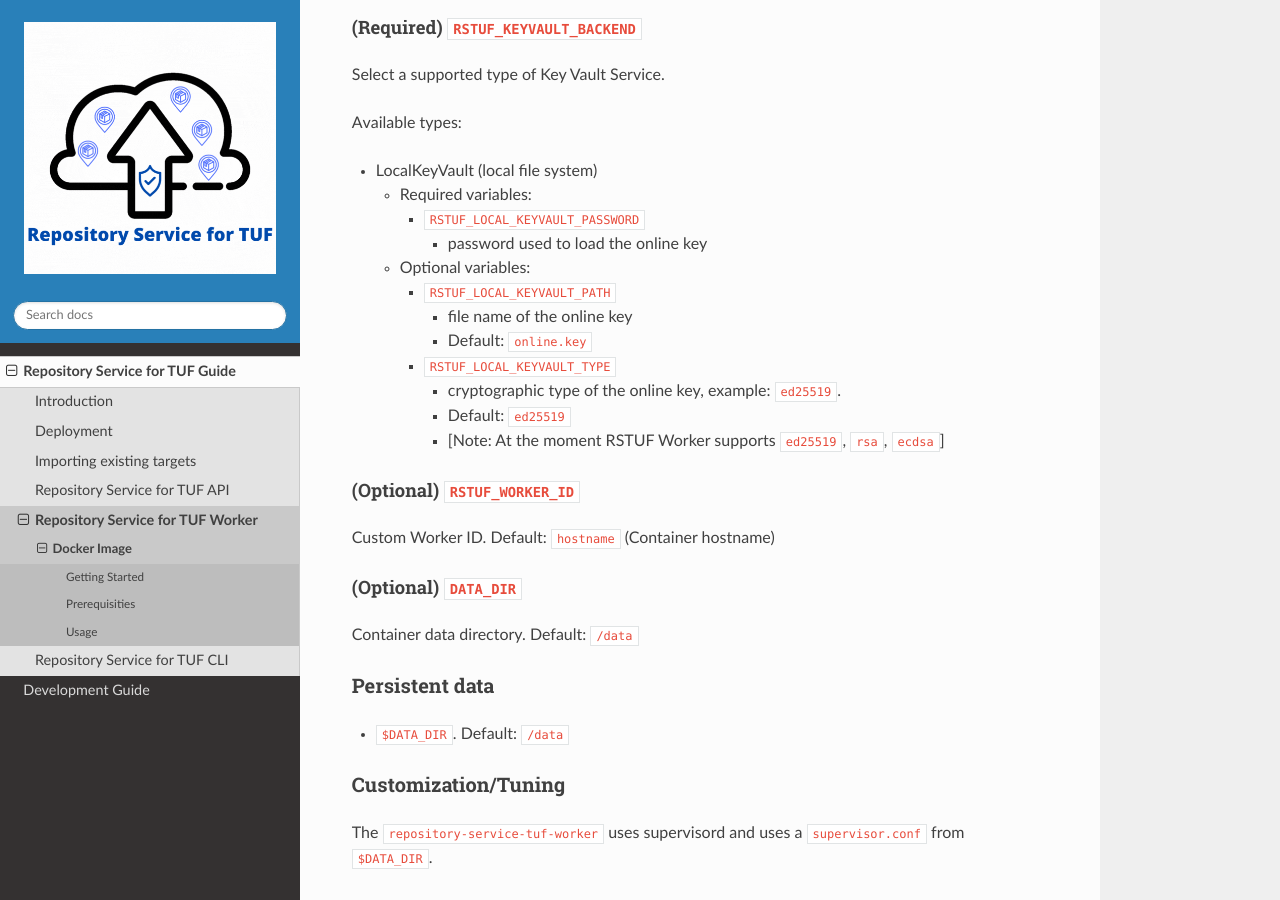
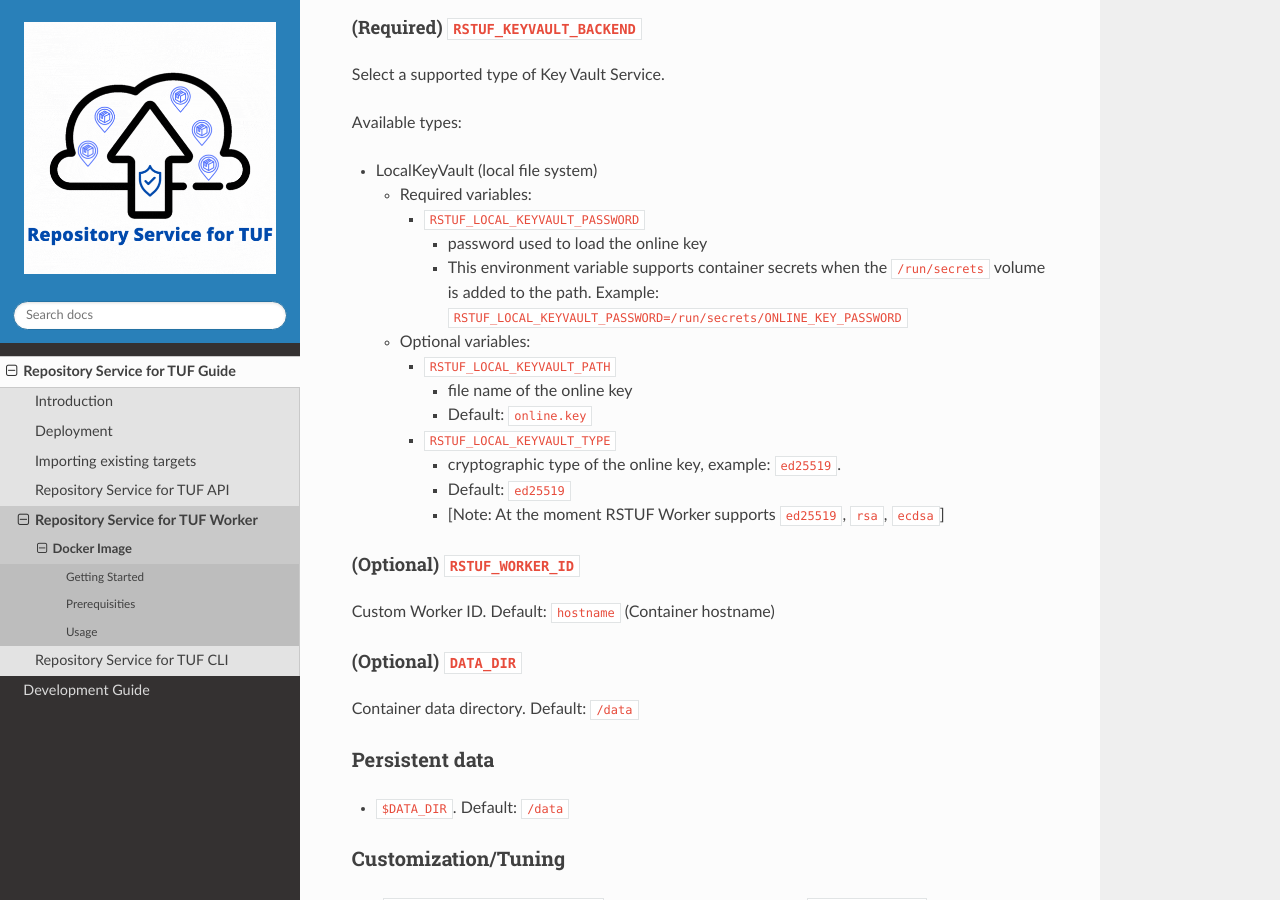
Before and after one commit to repository-service-tuf/repository-service-tuf, a Sphinx documentation site: the page built from docs/source/guide/repository-service-tuf-worker/Docker_README.md, in a window 1280 px wide and 900 px high, scrolled down 2791 px. Built offline with Sphinx 7.4.7 and the Read the Docs theme 2.0.0, drawn with Linux system fonts in a browser that asks for light colours.

Commit message:
chore: sync git submodules and docs

```diff
--- a/docs/source/guide/repository-service-tuf-worker/Docker_README.md
+++ b/docs/source/guide/repository-service-tuf-worker/Docker_README.md
@@ -129,6 +129,9 @@ Available types:
   - Required variables:
     - ``RSTUF_LOCAL_KEYVAULT_PASSWORD``
       - password used to load the online key
+      - This environment variable supports container secrets when the `/run/secrets`
+        volume is added to the path.
+        Example: `RSTUF_LOCAL_KEYVAULT_PASSWORD=/run/secrets/ONLINE_KEY_PASSWORD`
   - Optional variables:
     - ``RSTUF_LOCAL_KEYVAULT_PATH``
       - file name of the online key
```
